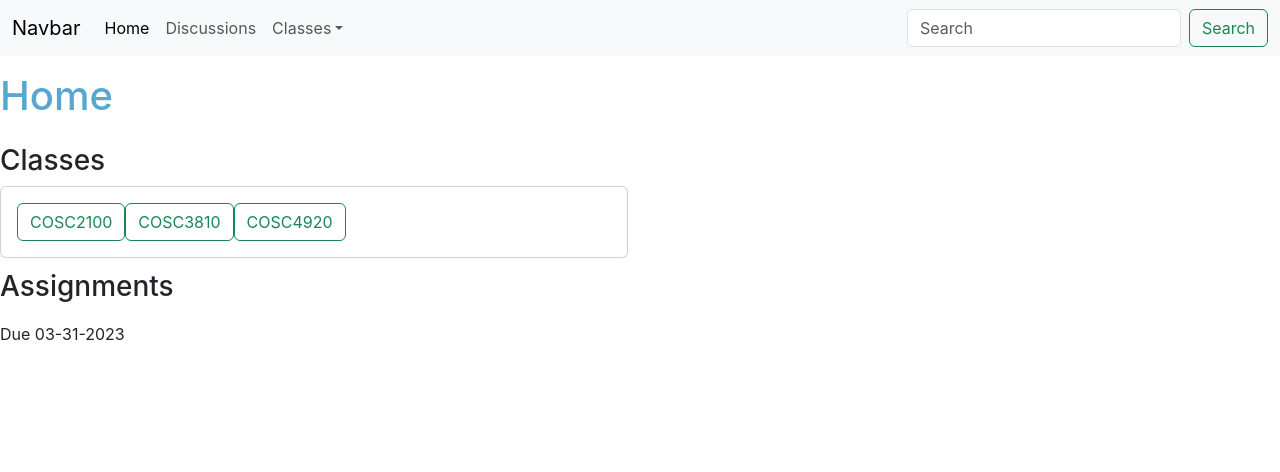
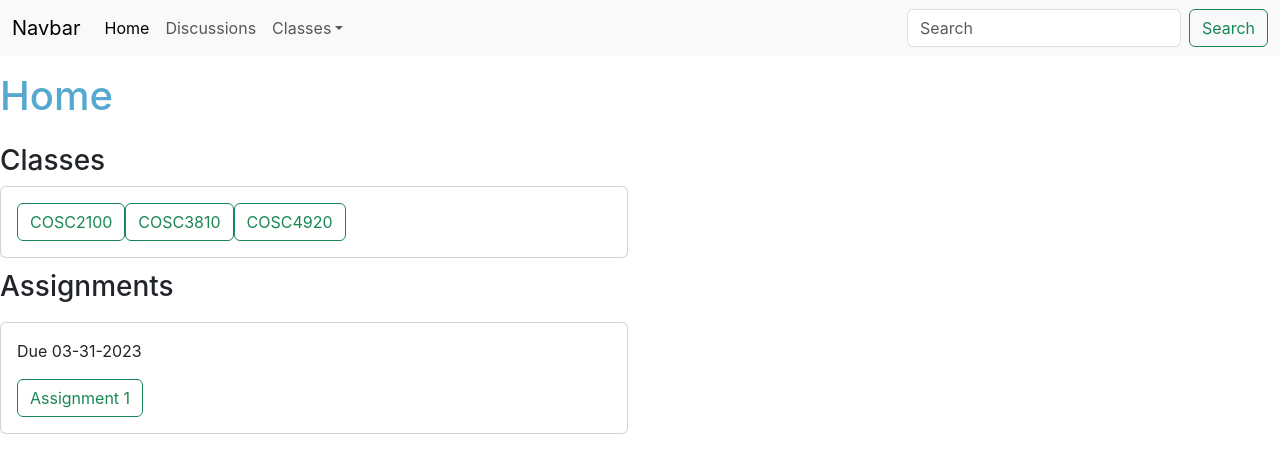
Before and after one commit to JSchneid850/COSC3810, a React (Create React App) app: page / in a window 1280 px wide. Shown: the top 472 px of the page. Built offline with nearby package versions, Linux system fonts and the light colour scheme.

Commit message:
Home assignment button update

```diff
--- a/src/pages/Home.jsx
+++ b/src/pages/Home.jsx
@@ -20,9 +20,18 @@ const Home = () => {
             </div>
           </div>
         <h3 style ={{lineHeight: 2}}>Assignments</h3>
-        <p>Due 03-31-2023
-
-        </p>
+        <div className="fluid-container">
+          <div className="row">
+            <div className="col-sm-6">
+              <div className="card">
+                <div className="card-body">
+                  <p>Due 03-31-2023</p>
+                  <Link to="/assignment1" className="btn btn-outline-success">Assignment 1</Link>
+                </div>
+              </div>
+            </div>
+          </div>
+          </div>
       </div>
     );
   };
```
